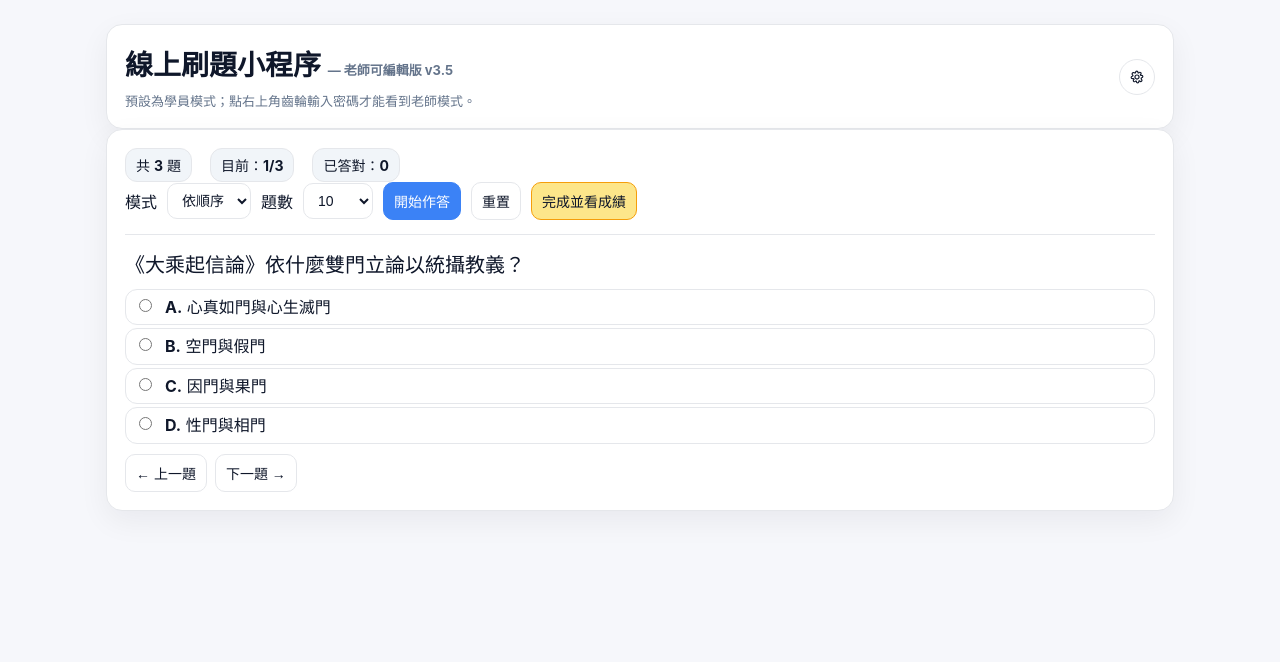
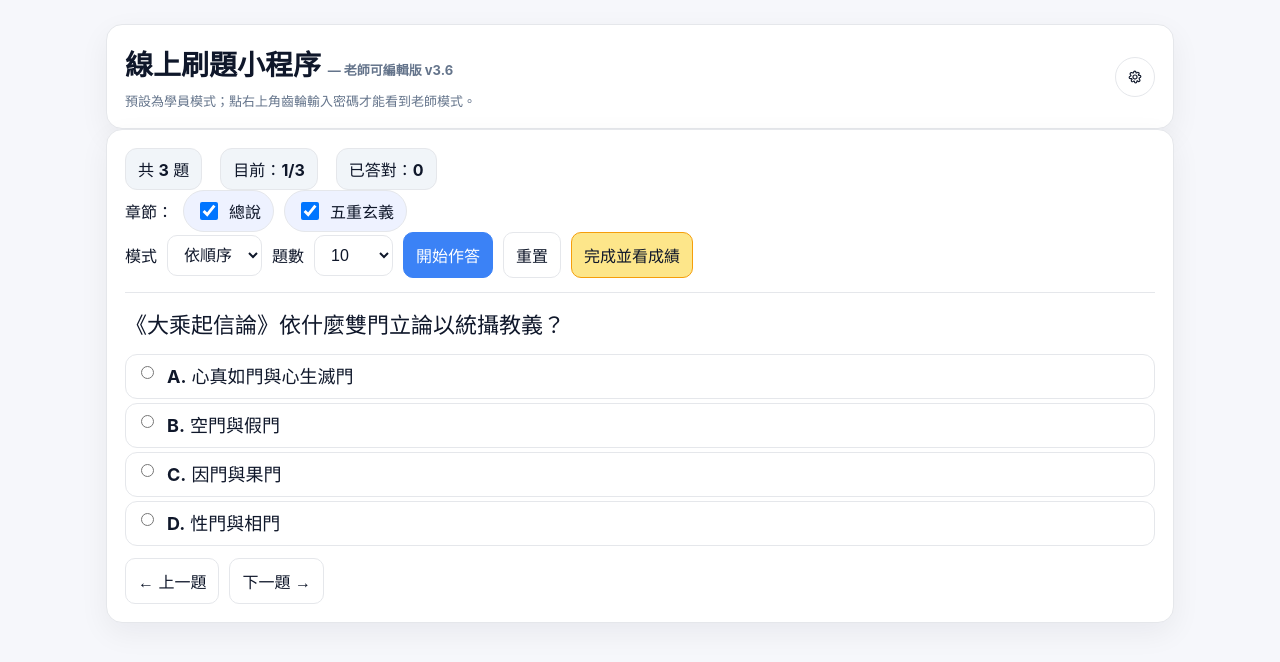
Before and after one commit to jianhan00/qstest, a plain HTML site: page index.html in a window 1280 px wide. Both pictures are taken after a click on the button "開始作答". Drawn offline with Linux system fonts and the light colour scheme.

Commit message:
Add files via upload

```diff
--- a/index.html
+++ b/index.html
@@ -3,7 +3,7 @@
 <head>
 <meta charset="utf-8" />
 <meta name="viewport" content="width=device-width, initial-scale=1" />
-<title>線上刷題小程序｜老師可編輯版 v3.5</title>
+<title>線上刷題小程序｜老師可編輯版 v3.6</title>
 <script src="https://cdn.jsdelivr.net/npm/xlsx@0.18.5/dist/xlsx.full.min.js"></script>
 <style>
 :root{
@@ -17,48 +17,57 @@ body{margin:0;font-family:-apple-system,BlinkMacSystemFont,"Segoe UI",Roboto,Ari
 h1{margin:0 0 8px;font-size:28px}
 .sub{color:var(--muted);font-size:13px}
 .row{display:flex;gap:10px;flex-wrap:wrap;align-items:center}
-button,select,input[type="file"],input[type="number"]{border:1px solid var(--line);border-radius:10px;padding:8px 10px;background:#fff;color:var(--ink);font-size:14px}
+button,select,input[type="file"],input[type="number"]{border:1px solid var(--line);border-radius:10px;padding:10px 12px;background:#fff;color:var(--ink);font-size:16px}
 button{cursor:pointer}
 .btn.brand{background:var(--brand);border-color:var(--brand);color:#fff}
 .btn.ghost{background:#fff}
 .btn.warn{background:#fde68a;border-color:#f59e0b}
 .btn.danger{background:#fee2e2;border-color:#ef4444}
-.badge{background:#f1f5f9;border:1px solid var(--line);border-radius:12px;padding:6px 10px;font-size:14px;margin-right:8px}
+.badge{background:#f1f5f9;border:1px solid var(--line);border-radius:12px;padding:8px 12px;font-size:16px;margin-right:8px}
 .hr{height:1px;background:var(--line);margin:14px 0}
 .hidden{display:none}
 
 /* 齒輪按鈕（右上角） */
 .gear{
   display:inline-flex;align-items:center;justify-content:center;
-  width:36px;height:36px;border-radius:999px;border:1px solid var(--line);
+  width:40px;height:40px;border-radius:999px;border:1px solid var(--line);
   background:#fff;cursor:pointer;transition:box-shadow .15s,border-color .15s
 }
 .gear:hover{box-shadow:0 4px 12px rgba(15,23,42,.08);border-color:#c7d2fe}
-.gear svg{width:18px;height:18px}
+.gear svg{width:20px;height:20px}
 
-/* 題目/選項/回饋 */
-.question{font-size:20px;line-height:1.6;margin:6px 0 8px}
-.opt{display:flex;align-items:flex-start;gap:10px;border:1px solid var(--line);border-radius:12px;padding:6px 8px;margin:3px 0;font-size:16px;line-height:1.4;background:#fff}
+/* 題目/選項/回饋（學員端字體放大） */
+.question{font-size:22px;line-height:1.7;margin:8px 0 10px}
+.opt{display:flex;align-items:flex-start;gap:10px;border:1px solid var(--line);border-radius:12px;padding:8px 10px;margin:4px 0;font-size:18px;line-height:1.5;background:#fff}
 .opt.correct{border-color:var(--ok)}
 .opt.wrong{border-color:var(--bad)}
-.feedback{margin-top:8px;border:1px solid var(--line);border-radius:10px;padding:8px;font-size:15px;background:#f8fafc}
+.feedback{margin-top:10px;border:1px solid var(--line);border-radius:10px;padding:10px;font-size:17px;background:#f8fafc}
 .feedback.ok{color:var(--ok)} .feedback.bad{color:var(--bad)}
-.nav{display:flex;gap:8px;flex-wrap:wrap;margin-top:10px}
+.nav{display:flex;gap:10px;flex-wrap:wrap;margin-top:12px}
 
-/* 成績報告 */
-.report{margin-top:12px;border:1px solid var(--line);background:#fff;border-radius:12px;padding:12px}
-.report h3{margin:0 0 8px}
-.report .meta{display:flex;gap:10px;flex-wrap:wrap;margin-bottom:8px}
-.report .meta .chip{background:#f1f5f9;border:1px solid var(--line);border-radius:999px;padding:6px 10px;font-size:14px}
-.report details{margin:6px 0}
-.report summary{cursor:pointer}
+/* 章節 chips */
+.chips{display:flex;gap:10px;flex-wrap:wrap}
+.chip{display:inline-flex;align-items:center;gap:8px;padding:8px 12px;border:1px solid var(--line);background:#eef2ff;border-radius:999px;font-size:16px}
+.chip input{width:18px;height:18px}
 
-/* 老師編輯區 */
+/* 成績報告（放大） */
+.report{margin-top:14px;border:1px solid var(--line);background:#fff;border-radius:12px;padding:14px}
+.report h3{margin:0 0 10px;font-size:20px}
+.report .meta{display:flex;gap:10px;flex-wrap:wrap;margin-bottom:10px}
+.report .meta .chip{background:#f1f5f9;border:1px solid var(--line);border-radius:999px;padding:8px 12px;font-size:16px}
+.report details{margin:8px 0}
+.report summary{cursor:pointer;font-size:16px}
+
 .editor{display:grid;grid-template-columns:1fr 1fr;gap:14px}
 textarea{width:100%;min-height:360px;border:1px solid var(--line);border-radius:12px;padding:10px;font-family:ui-monospace,SFMono-Regular,Menlo,monospace;font-size:13px;background:#fbfdff}
 .help{font-size:12px;color:var(--muted)}
 
-@media(max-width:980px){ .editor{grid-template-columns:1fr} h1{font-size:24px} .question{font-size:18px} .opt{font-size:15px} }
+@media(max-width:980px){
+  .editor{grid-template-columns:1fr}
+  h1{font-size:24px}
+  .question{font-size:22px}
+  .opt{font-size:18px}
+}
 </style>
 </head>
 <body>
@@ -67,11 +76,10 @@ textarea{width:100%;min-height:360px;border:1px solid var(--line);border-radius:
   <div class="card">
     <div class="row" style="justify-content:space-between;align-items:center">
       <div>
-        <h1>線上刷題小程序 <span class="sub">— 老師可編輯版 v3.5</span></h1>
+        <h1>線上刷題小程序 <span class="sub">— 老師可編輯版 v3.6</span></h1>
         <div class="sub">預設為學員模式；點右上角齒輪輸入密碼才能看到老師模式。</div>
       </div>
       <button id="btnGear" class="gear" title="老師模式">
-        <!-- 小齒輪 SVG -->
         <svg viewBox="0 0 24 24" fill="none" stroke="currentColor">
           <path stroke-width="2" d="M12 15.5a3.5 3.5 0 1 0 0-7 3.5 3.5 0 0 0 0 7Z"/>
           <path stroke-width="2" d="M19.4 15a1 1 0 0 0 .2 1.1l.1.1a2 2 0 1 1-2.8 2.8l-.1-.1a1 1 0 0 0-1.1-.2 1 1 0 0 0-.6.9V20a2 2 0 1 1-4 0v-.1a1 1 0 0 0-.6-.9 1 1 0 0 0-1.1.2l-.1.1a2 2 0 1 1-2.8-2.8l.1-.1a1 1 0 0 0 .2-1.1 1 1 0 0 0-.9-.6H4a2 2 0 1 1 0-4h.1a1 1 0 0 0 .9-.6 1 1 0 0 0-.2-1.1l-.1-.1A2 2 0 1 1 7.6 4.8l.1.1a1 1 0 0 0 1.1.2H9a1 1 0 0 0 .6-.9V4a2 2 0 1 1 4 0v.1a1 1 0 0 0 .6.9 1 1 0 0 0 1.1-.2l.1-.1a2 2 0 1 1 2.8 2.8l-.1.1a1 1 0 0 0-.2 1.1 1 1 0 0 0 .9.6H20a2 2 0 1 1 0 4h-.1a1 1 0 0 0-.9.6Z"/>
@@ -124,10 +132,10 @@ textarea{width:100%;min-height:360px;border:1px solid var(--line);border-radius:
 /* ====== 基本工具 ====== */
 const $=s=>document.querySelector(s);
 const isArray=Array.isArray;
-const storeKey='qs_bank_v35';
-const authKey='qs_teacher_ok_v35';
+const storeKey='qs_bank_v36';
+const authKey='qs_teacher_ok_v36';
 
-/* === 老師模式密碼 === */
+/* 老師模式密碼（可自行更改） */
 const TEACHER_PASSWORD = 'teacher123';
 
 function normalize(a){ if(a==null) return []; return isArray(a)? [...a].sort((x,y)=>x-y) : [a]; }
@@ -262,7 +270,7 @@ function loadLocal(){
   }catch{ alert('讀取失敗：本機資料格式不正確'); }
 }
 
-/* ====== 學員 UI（含成績報告） ====== */
+/* ====== 學員 UI（含章節篩選＋成績報告） ====== */
 function mountStudent(selector){
   const el=$(selector);
   el.innerHTML=`
@@ -271,6 +279,12 @@ function mountStudent(selector){
       <div class="badge">目前：<b class="s-progress">0/0</b></div>
       <div class="badge">已答對：<b class="s-right">0</b></div>
     </div>
+
+    <div class="row">
+      <div style="font-size:16px">章節：</div>
+      <div class="chips s-sections"></div>
+    </div>
+
     <div class="row">
       <label>模式</label>
       <select class="s-mode"><option value="order">依順序</option><option value="shuffle">隨機</option></select>
@@ -280,6 +294,7 @@ function mountStudent(selector){
       <button class="btn ghost s-reset">重置</button>
       <button class="btn warn s-finish" disabled>完成並看成績</button>
     </div>
+
     <div class="hr"></div>
     <div class="question s-q"></div>
     <div class="s-optBox"></div>
@@ -298,6 +313,9 @@ function mountStudent(selector){
   const state={paper:[], idx:0, right:0, user:{}, revealed:{}, firstScored:{}};
   el._state=state;
 
+  // 章節 chips
+  renderSections(el);
+
   el.querySelector('.s-total').textContent=BANK.length;
   adjustCount(el);
 
@@ -308,24 +326,42 @@ function mountStudent(selector){
   el.querySelector('.s-finish').onclick=()=>showReport(el);
 }
 function refreshStudent(selector){ mountStudent(selector); }
+
+function renderSections(root){
+  const secs=[...new Set(BANK.map(q=>q.section||'未分類'))];
+  const box=root.querySelector('.s-sections');
+  box.innerHTML = secs.map(s=>`
+    <label class="chip">
+      <input type="checkbox" value="${s}" checked>
+      ${s}
+    </label>`).join('');
+}
+
 function adjustCount(root){
   const n=BANK.length;
   root.querySelectorAll('.s-count option').forEach(o=>{ if(o.value==='all') return; o.disabled=parseInt(o.value,10)>n; });
 }
+
 function start(root){
   const st=root._state;
   const mode=root.querySelector('.s-mode').value;
   const wantStr=root.querySelector('.s-count').value;
-  let list=BANK.map((_,i)=>i);
-  if(mode==='shuffle') list=shuffle(list);
+  const chosen = [...root.querySelectorAll('.s-sections input:checked')].map(i=>i.value);
+  if(chosen.length===0){ alert('請至少勾選一個章節'); return; }
+  const poolIdx = BANK.map((q,i)=>({q,i})).filter(x=>chosen.includes(x.q.section||'未分類')).map(x=>x.i);
+  if(poolIdx.length===0){ alert('所選章節目前沒有題目'); return; }
+
+  let list = (mode==='shuffle') ? shuffle(poolIdx) : poolIdx;
   const want=wantStr==='all'? list.length : Math.min(parseInt(wantStr,10), list.length);
   st.paper=list.slice(0, want);
   st.idx=0; st.right=0; st.user={}; st.revealed={}; st.firstScored={};
+
   root.querySelector('.s-fb').style.display='none';
   root.querySelector('.s-report').classList.add('hidden');
   root.querySelector('.s-finish').disabled=false;
   render(root);
 }
+
 function reset(root){
   const st=root._state; st.paper=[]; st.idx=0; st.right=0; st.user={}; st.revealed={}; st.firstScored={};
   root.querySelector('.s-progress').textContent='0/0';
@@ -336,6 +372,7 @@ function reset(root){
   root.querySelector('.s-report').classList.add('hidden');
   root.querySelector('.s-finish').disabled=true;
 }
+
 function render(root){
   const st=root._state;
   const q=BANK[st.paper[st.idx]]; if(!q) return;
@@ -382,6 +419,7 @@ function render(root){
   if(st.revealed[q.id]){ showFB(root, q, same(st.user[q.id], q.answer)); colorize(root, q); }
   else { hideFB(root); colorize(root, q, false); }
 }
+
 function colorize(root, q, show=true){
   const correct=normalize(q.answer);
   const box=root.querySelector('.s-optBox');
@@ -396,6 +434,7 @@ function colorize(root, q, show=true){
     }
   });
 }
+
 function showFB(root, q, ok){
   const fb=root.querySelector('.s-fb'); fb.style.display='block';
   fb.classList.toggle('ok', ok); fb.classList.toggle('bad', !ok);
@@ -447,8 +486,8 @@ function showReport(root){
         `<details open>
           <summary>錯題清單（${wrongItems.length} 題）</summary>
           <ol>${wrongItems.map(w=>`
-            <li style="margin:6px 0">
-              <div><b>${w.question}</b></div>
+            <li style="margin:8px 0">
+              <div style="font-size:16px"><b>${w.question}</b></div>
               <div class="sub">你的作答：${w.your}；正解：${w.ans}</div>
               <div class="sub">${w.exp ? '解析：'+w.exp : ''}</div>
             </li>`).join('')}</ol>
```
